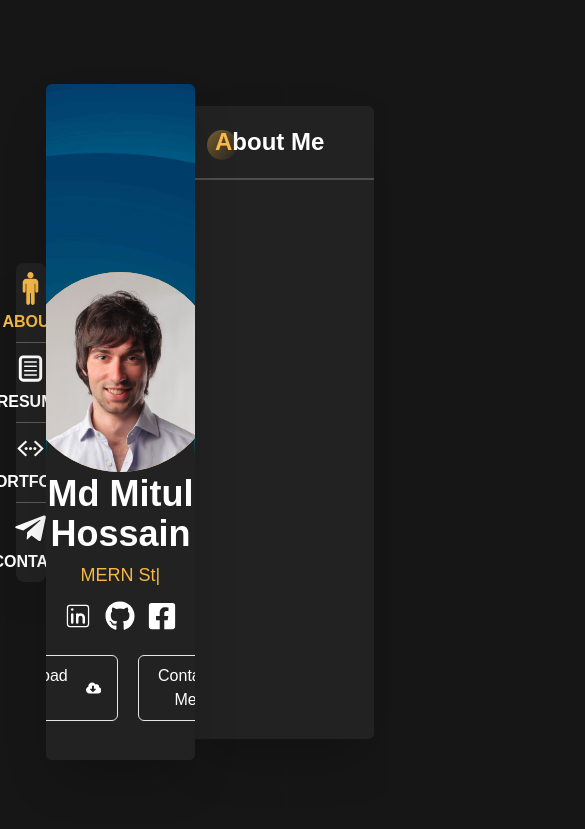
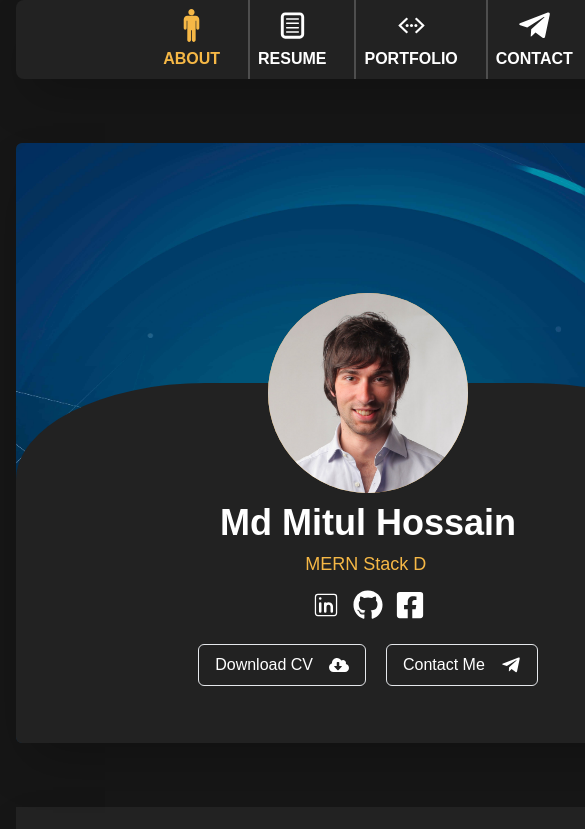
Before and after one commit to mdmitulhossen/protfolio_Mitul, a React (Vite) app: page / in a window 390 px wide. Shown: the top 829 px of the page, 585 px wide, since content can reach past the window. Built offline with nearby package versions, Linux system fonts and the light colour scheme; a web font is replaced by a local one.

Commit message:
reponsive issue done

```diff
--- a/src/components/Navbar.jsx
+++ b/src/components/Navbar.jsx
@@ -67,22 +67,22 @@ const Navbar = () => {
       };
 
     return (
-        <div className="bg-[#222222] shadow-2xl  w-full rounded-lg">
+        <div className="bg-[#222222] shadow-2xl  w-full rounded-lg flex lg:flex-col  gap-5 justify-center divide-x-2 divide-[#fff]/20  lg:divide-x-0">
 
-            <a id='aboutNav' onClick={()=>handleClickScroll('about')} className="text-[#F6B846]">
-                <div className="p-2  flex flex-col justify-center items-center cursor-pointer border-b border-b-[#fff]/25">
+            <a id='aboutNav' onClick={()=>handleClickScroll('about')} className="text-[#F6B846] ">
+                <div className="p-2  flex flex-col justify-center items-center cursor-pointer lg:border-b border-b-[#fff]/25">
                     <p className=""><IoIosMan  size={35} /></p>
                     <p className="font-semibold  mt-1">ABOUT</p>
                 </div>
             </a>
             <a id='resumeNav' onClick={()=>handleClickScroll('resume')} className="text-white">
-                <div className="p-2  flex flex-col justify-center items-center cursor-pointer border-b border-b-[#fff]/25">
+                <div className="p-2  flex flex-col justify-center items-center cursor-pointer lg:border-b border-b-[#fff]/25">
                     <p className=""><TiDocumentText  size={35} /></p>
                     <p className="font-semibold  mt-1">RESUME</p>
                 </div>
             </a>
             <a id='protfolioNav' className="text-white" onClick={()=>handleClickScroll('portfolio')}>
-                <div className="p-2 flex flex-col justify-center items-center cursor-pointer border-b border-b-[#fff]/25">
+                <div className="p-2 flex flex-col justify-center items-center cursor-pointer lg:border-b border-b-[#fff]/25">
                     <p className=""><IoIosCodeWorking  size={35} /></p>
                     <p className="font-semibold  mt-1">PORTFOLIO</p>
                 </div>
--- a/src/components/ProfileCard.jsx
+++ b/src/components/ProfileCard.jsx
@@ -7,10 +7,10 @@ import { FaCloudDownloadAlt } from "react-icons/fa";
 import { FaTelegramPlane } from "react-icons/fa";
 const ProfileCard = () => {
     return (
-        <div className="w-full shadow-2xl h-[80%] bg-[#222222] rounded-md overflow-hidden relative ">
+        <div className="w-full shadow-2xl lg:h-[80%] h-full bg-[#222222] rounded-md overflow-hidden relative ">
             <div className="img-container"></div>
             {/* body */}
-            <div className="absolute h-3/5 bg-[#222222] bottom-0 w-full rounded-t-[27%]">
+            <div className="absolute h-3/5 bg-[#222222] bottom-0 w-full rounded-t-[27%] ">
                 <div className='pt-[120px]'>
                     <p className='text-4xl font-bold text-center text-white'>Md Mitul Hossain</p>
                     <p className='text-center mt-2'>
--- a/src/layout/MainLayout.jsx
+++ b/src/layout/MainLayout.jsx
@@ -5,14 +5,14 @@ import Home from "../pages/Home";
 const MainLayout = () => {
     return (
         <div className="w-full h-screen flex justify-center items-center">
-            <div className="grid grid-cols-12   mx-auto max-w-[1400px] w-full h-full xl:px-10 px-4">
-                <div className="col-span-1 w-full flex items-center">
+            <div className="grid grid-cols-12   mx-auto max-w-[1400px] w-full h-full xl:px-10 px-4 gap-16 lg:gap-0">
+                <div className="lg:col-span-1 flex col-span-full w-full  items-center ">
                     <Navbar />
                 </div>
-                <div className=" col-span-5 flex items-center">
+                <div className=" lg:col-span-5 col-span-full flex items-center h-[600px] lg:h-auto ">
                     <ProfileCard/>
                 </div>
-                <div className=" col-span-6 flex items-center">
+                <div className=" lg:col-span-6 col-span-full flex items-center pb-8 lg:pb-0">
                     <Home/>
                 </div>
             </div>
--- a/src/pages/Home.jsx
+++ b/src/pages/Home.jsx
@@ -7,7 +7,7 @@ const Home = () => {
       });
 
     return (
-        <div className="w-full shadow-2xl h-[75%] bg-[#222222] rounded-r-md overflow-y-auto">
+        <div className="w-full shadow-2xl lg:h-[75%] h-full bg-[#222222] rounded-r-md lg:overflow-y-auto">
             <div id="about" className="h-full">
                 <About/>
             </div>
```
